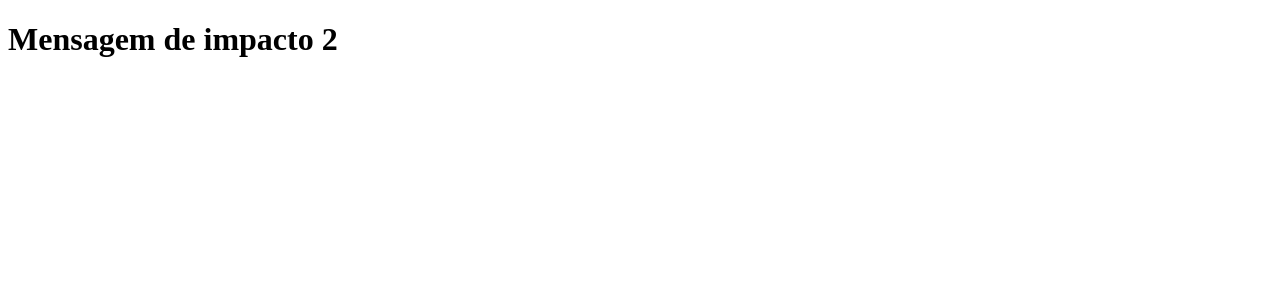
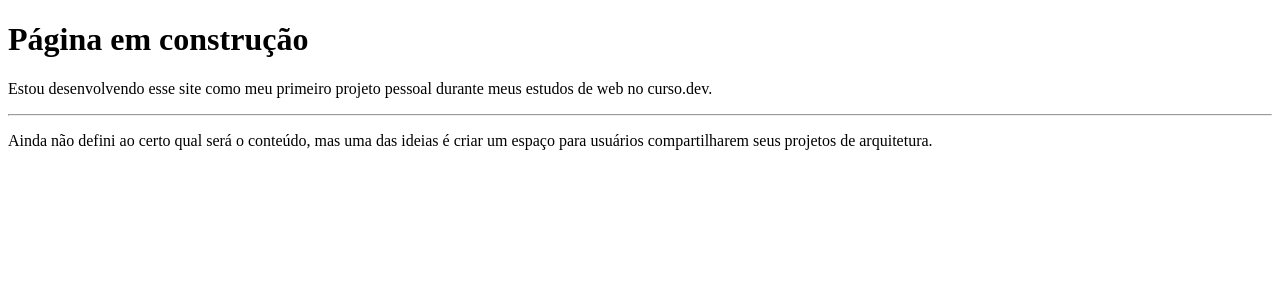
Before and after one commit to gabrielncardoso/clone-tabnews, a Next.js app: page / in a window 1280 px wide. Shown: the top 300 px of the page. Built offline with nearby package versions, Linux system fonts and the light colour scheme.

Commit message:
configurei o texto da index.js para Página em Construção

```diff
--- a/pages/index.js
+++ b/pages/index.js
@@ -1,5 +1,19 @@
 function Home() {
-  return <h1>Mensagem de impacto 2</h1>;
+  return (
+    <div className="container">
+      <h1>Página em construção</h1>
+      <p>
+        Estou desenvolvendo esse site como meu primeiro projeto pessoal durante
+        meus estudos de web no curso.dev.
+      </p>
+      <hr />
+      <p>
+        Ainda não defini ao certo qual será o conteúdo, mas uma das ideias é
+        criar um espaço para usuários compartilharem seus projetos de
+        arquitetura.
+      </p>
+    </div>
+  );
 }
 
 export default Home;
```
